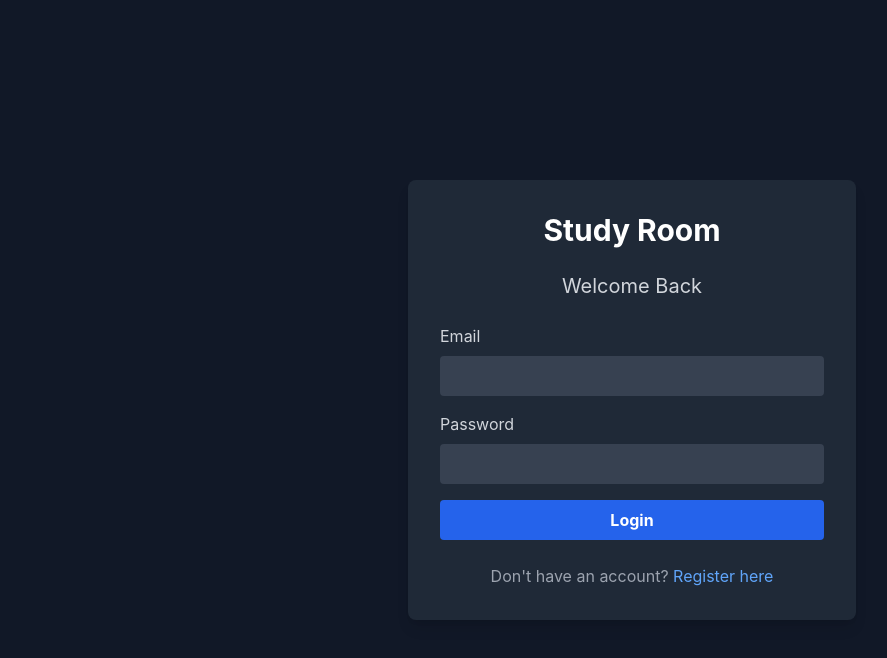
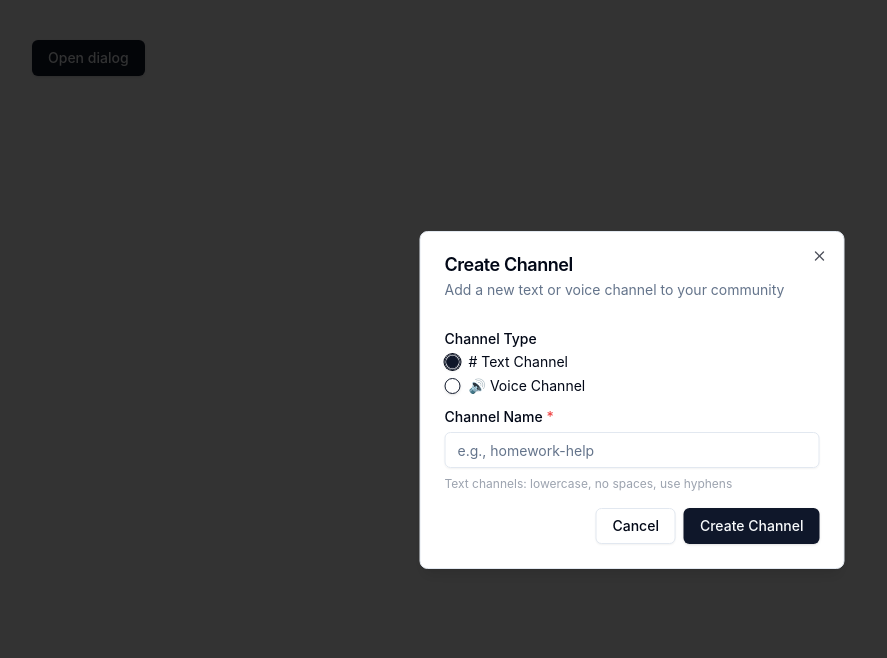
Before and after one commit to natetowsley/StudyRoomApplication, a React app in the folder frontend/: page /playground in a window 1280 px wide. Before the commit this address led to /login. Shown: the top 658 px of the page, without its empty margins (8-895 px from the left). Built offline with nearby package versions, Linux system fonts and the light colour scheme; no server answers; the HTML template or start-up script is replaced by a standard one.

Commit message:
Create Channel Dialog created. Component Playground added for previewing components.

```diff
--- a/frontend/package.json
+++ b/frontend/package.json
@@ -13,6 +13,7 @@
     "@radix-ui/react-avatar": "^1.1.11",
     "@radix-ui/react-dialog": "^1.1.15",
     "@radix-ui/react-label": "^2.1.8",
+    "@radix-ui/react-radio-group": "^1.3.8",
     "@radix-ui/react-scroll-area": "^1.2.10",
     "@radix-ui/react-separator": "^1.1.8",
     "@radix-ui/react-slot": "^1.2.4",
--- a/frontend/src/App.jsx
+++ b/frontend/src/App.jsx
@@ -1,4 +1,5 @@
 import { BrowserRouter as Router, Routes, Route, Navigate } from 'react-router-dom'
+import ComponentPlayground from './playground/ComponentPlayground'
 import { AuthProvider } from './contexts/AuthContext'
 import Login from './components/auth/Login'
 import Register from './components/auth/Register'
@@ -40,6 +41,8 @@ function App() {
 
           {/* 404 - catch all */}
           <Route path="*" element={<Navigate to="/dashboard" replace />} />
+
+          <Route path="/playground" element={<ComponentPlayground />} />
         </Routes>
       </AuthProvider>
     </Router>
--- a/frontend/src/components/community/ChannelList.jsx
+++ b/frontend/src/components/community/ChannelList.jsx
@@ -1,3 +1,4 @@
+// @ts-nocheck
 import { useEffect, useState } from 'react'
 import { ScrollArea } from '@/components/ui/scroll-area'
 import { Separator } from '@/components/ui/separator'
--- a/frontend/src/components/community/CommunityInviteDialog.jsx
+++ b/frontend/src/components/community/CommunityInviteDialog.jsx
@@ -1,3 +1,4 @@
+// @ts-nocheck
 import { useState } from 'react'
 import {
     Dialog,
--- a/frontend/src/components/community/CommunityList.jsx
+++ b/frontend/src/components/community/CommunityList.jsx
@@ -1,3 +1,4 @@
+// @ts-nocheck
 import { useEffect, useState } from 'react'
 import { useAuth } from '@/contexts/AuthContext'
 import axios from '@/api/axios'
--- /dev/null
+++ b/frontend/src/components/community/CreateChannelDialog.jsx
@@ -0,0 +1,160 @@
+// @ts-nocheck
+import { useState } from 'react'
+import {
+  Dialog,
+  DialogContent,
+  DialogDescription,
+  DialogFooter,
+  DialogHeader,
+  DialogTitle,
+} from '../ui/dialog'
+import { Button } from '../ui/button'
+import { Input } from '../ui/input'
+import { Label } from '../ui/label'
+import { RadioGroup, RadioGroupItem } from '../ui/radio-group'
+import axios from '../../api/axios'
+
+// Create Channel Dialog
+export default function CreateChannelDialog({
+    open,
+    onOpenChange,
+    communityId,
+    onChannelCreated
+}) {
+    const [name, setName] = useState('')
+    const [type, setType] = useState('text')
+    const [isLoading, setIsLoading] = useState(false)
+    const [error, setError] = useState(null)
+
+    const handleSubmit = async (e) => {
+        e.preventDefault()
+
+        // Validate name contains characters (not empty, not only whitespace)
+        if (!name.trim()) {
+            setError('Channel name is required')
+            return
+        }
+
+        // Validate text channel name (no spaces)
+        if (type === 'text' && name.includes(' ')) {
+            setError('Text channel names cannot contain spaces')
+            return
+        }
+
+        try {
+            setIsLoading(true)
+            setError(null)
+
+            const response = await axios.post(`/communities/${communityId}/channels`, {
+                name: name.trim(),
+                type
+            })
+
+            if(response.data.success) {
+                onChannelCreated(response.data.channel)
+
+                // Reset form
+                setName('')
+                setType('text')
+
+                // Close dialog
+                onOpenChange(false)
+            }
+        } catch (err) {
+            console.error('Failed to create channel: ', err)
+            setError(err.response?.data?.message || 'Failed to create channel')
+        } finally {
+            setIsLoading(false)
+        }
+    }
+
+    const handleClose = () => {
+        if (!isLoading) {
+            setName('')
+            setType('text')
+            setError(null)
+            onOpenChange(false)
+        }
+    }
+
+    return (
+        <Dialog open={open} onOpenChange={handleClose}>
+            <DialogContent className="sm:max-w-[425px]">
+                <DialogHeader>
+                    <DialogTitle>Create Channel</DialogTitle>
+                    <DialogDescription>
+                        Add a new text or voice channel to your community
+                    </DialogDescription>
+                </DialogHeader>
+
+                <form onSubmit={handleSubmit}>
+                    <div className="grid gap-4 py-4">
+                        {/*Channel type*/}
+                        <div className="grid gap-2">
+                            <Label>Channel Type</Label>
+                            <RadioGroup value={type} onValueChange={setType}>
+                                <div className="flex items-center space-x-2">
+                                    <RadioGroupItem value="text" id="text" />
+                                    <Label htmlFor="text" className="font-normal cursor-pointer">
+                                        # Text Channel
+                                    </Label>
+                                </div>
+                                <div className="flex items-center space-x-2">
+                                    <RadioGroupItem value="voice" id="voice"/>
+                                    <Label htmlFor="voice" className="font-normal cursor-pointer">
+                                        🔊 Voice Channel
+                                    </Label>
+                                </div>
+                            </RadioGroup>
+                        </div>
+
+                        {/* Channel Name */}
+                        <div className="grid gap-2">
+                            <Label htmlFor="name">
+                                Channel Name <span className="text-red-500">*</span>
+                            </Label>
+                            <Input
+                                id="name"
+                                value={name}
+                                onChange={(e) => setName(e.target.value)}
+                                placeholder={
+                                    type === 'text'
+                                        ? 'e.g., homework-help'
+                                        : 'e.g., Study Room'
+                                }
+                                disabled={isLoading}
+                            />
+                            <p className="text-xs text-gray-400">
+                                {type === 'text'
+                                    ? 'Text channels: lowercase, no spaces, use hyphens'
+                                    : 'Voice channels: any format allowed'
+                                }
+                            </p>
+                        </div>
+
+                        {/* Error Message */}
+                        {error && (
+                            <div className="text-sm text-red-500 bg-red-500/10 border border-red-500/20 rounded p-3">
+                                {error}
+                            </div>
+                        )}
+                    </div>
+
+                    <DialogFooter>
+                        <Button
+                            type="button"
+                            variant="outline"
+                            onClick={handleClose}
+                            disabled={isLoading}
+                        >
+                            Cancel
+                        </Button>
+                        <Button type="submit" disabled={isLoading}>
+                            {isLoading ? 'Creating...' : 'Create Channel'}
+                        </Button>
+                    </DialogFooter>
+                </form>
+            </DialogContent>
+        </Dialog>
+    )
+}
--- a/frontend/src/components/community/CreateCommunityDialog.jsx
+++ b/frontend/src/components/community/CreateCommunityDialog.jsx
@@ -1,3 +1,4 @@
+// @ts-nocheck
 import { useState } from 'react'
 import {
     Dialog,
--- /dev/null
+++ b/frontend/src/components/ui/radio-group.jsx
@@ -0,0 +1,29 @@
+import * as React from "react"
+import * as RadioGroupPrimitive from "@radix-ui/react-radio-group"
+import { Circle } from "lucide-react"
+
+import { cn } from "@/lib/utils"
+
+const RadioGroup = React.forwardRef(({ className, ...props }, ref) => {
+  return (<RadioGroupPrimitive.Root className={cn("grid gap-2", className)} {...props} ref={ref} />);
+})
+RadioGroup.displayName = RadioGroupPrimitive.Root.displayName
+
+const RadioGroupItem = React.forwardRef(({ className, ...props }, ref) => {
+  return (
+    <RadioGroupPrimitive.Item
+      ref={ref}
+      className={cn(
+        "aspect-square h-4 w-4 rounded-full border border-primary text-primary shadow focus:outline-none focus-visible:ring-1 focus-visible:ring-ring disabled:cursor-not-allowed disabled:opacity-50",
+        className
+      )}
+      {...props}>
+      <RadioGroupPrimitive.Indicator className="flex items-center justify-center">
+        <Circle className="h-3.5 w-3.5 fill-primary" />
+      </RadioGroupPrimitive.Indicator>
+    </RadioGroupPrimitive.Item>
+  );
+})
+RadioGroupItem.displayName = RadioGroupPrimitive.Item.displayName
+
+export { RadioGroup, RadioGroupItem }
--- /dev/null
+++ b/frontend/src/playground/ComponentPlayground.jsx
@@ -0,0 +1,24 @@
+import { useState } from 'react'
+import CreateChannelDialog from '@/components/community/CreateChannelDialog'
+import { Button } from '@/components/ui/button'
+
+export default function ComponentPlayground() {
+  const [open, setOpen] = useState(true)
+
+  return (
+    <div className="p-10">
+      <Button onClick={() => setOpen(true)}>
+        Open dialog
+      </Button>
+
+      <CreateChannelDialog
+        open={open}
+        onOpenChange={setOpen}
+        communityId={1}
+        onChannelCreated={(channel) =>
+          console.log('Mock channel created:', channel)
+        }
+      />
+    </div>
+  )
+}
```
Also changed, not shown: 1 other file (tests, documents, lock files or other folders).
